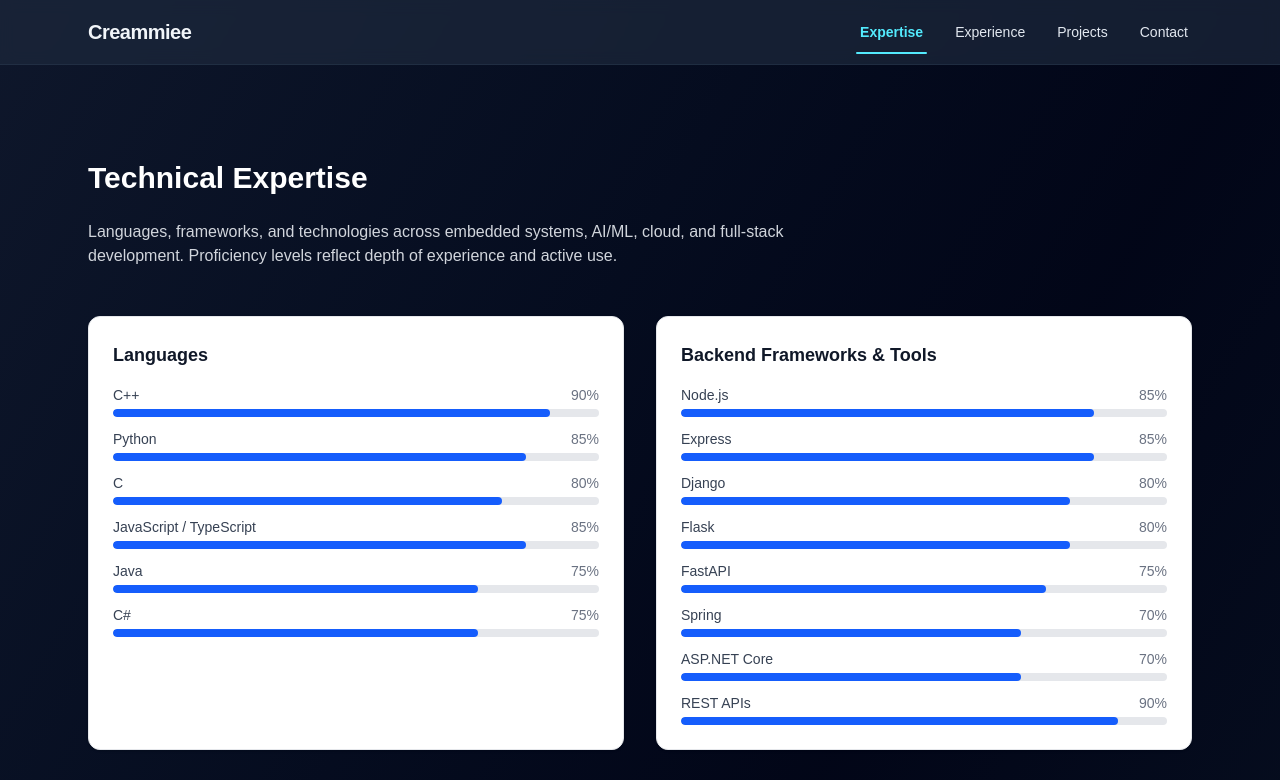
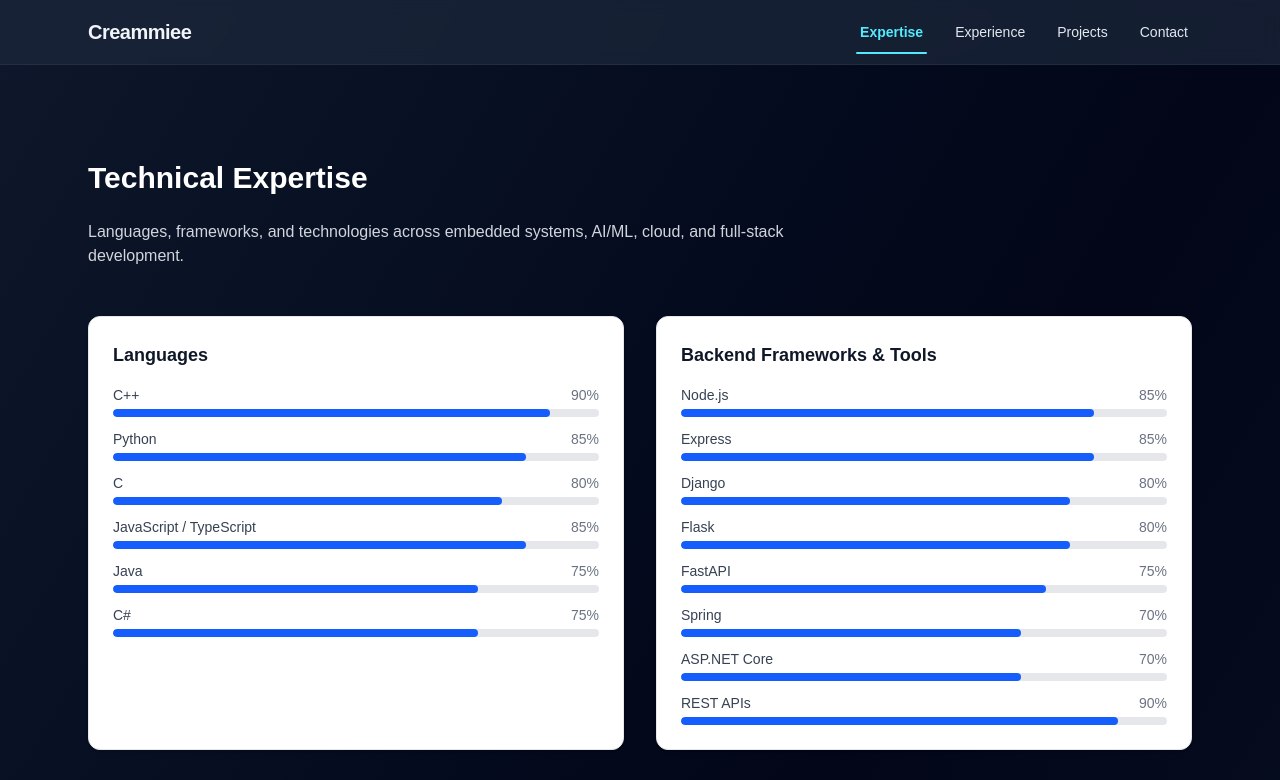
Before and after one commit to Creammiee/Portfolio, a Next.js app: page /expertise in a window 1280 px wide. Shown: the top 780 px of the page. Built offline with nearby package versions, Linux system fonts and the light colour scheme.

Commit message:
fix error variants

```diff
--- a/app/expertise/page.tsx
+++ b/app/expertise/page.tsx
@@ -18,7 +18,7 @@ const cardVariants = {
   visible: {
     opacity: 1,
     y: 0,
-    transition: { duration: 0.7, ease: "easeOut" },
+    transition: { duration: 0.7 }, // ✅ FIXED
   },
 };
 
@@ -26,7 +26,7 @@ const barVariants = {
   hidden: { width: 0 },
   visible: (level: number) => ({
     width: `${level * 100}%`,
-    transition: { duration: 0.9, ease: "easeOut" },
+    transition: { duration: 0.9 }, // ✅ FIXED
   }),
 };
 
@@ -127,7 +127,6 @@ const skillGroups = [
 export default function Expertise() {
   return (
     <section className="max-w-6xl mx-auto px-6 py-24">
-      {/* Title */}
       <motion.h2
         className="text-3xl font-bold mb-6 text-white"
         initial={{ opacity: 0, y: -20 }}
@@ -137,7 +136,6 @@ export default function Expertise() {
         Technical Expertise
       </motion.h2>
 
-      {/* Description */}
       <motion.p
         className="mb-12 max-w-3xl text-gray-300"
         initial={{ opacity: 0 }}
@@ -145,11 +143,9 @@ export default function Expertise() {
         transition={{ duration: 0.6, delay: 0.2 }}
       >
         Languages, frameworks, and technologies across embedded systems, AI/ML,
-        cloud, and full-stack development. Proficiency levels reflect depth of
-        experience and active use.
+        cloud, and full-stack development.
       </motion.p>
 
-      {/* Cards */}
       <motion.div
         className="grid md:grid-cols-2 gap-8"
         variants={containerVariants}
@@ -161,21 +157,9 @@ export default function Expertise() {
             key={group.title}
             variants={cardVariants}
             whileHover={{ y: -6 }}
-            className="
-              bg-white
-              text-gray-900
-              border
-              border-gray-200
-              rounded-xl
-              p-6
-              shadow-sm
-              hover:shadow-md
-              transition-shadow
-            "
+            className="bg-white text-gray-900 border border-gray-200 rounded-xl p-6 shadow-sm hover:shadow-md transition-shadow"
           >
-            <h3 className="text-lg font-semibold mb-4 text-gray-900">
-              {group.title}
-            </h3>
+            <h3 className="text-lg font-semibold mb-4">{group.title}</h3>
 
             <div className="space-y-3">
               {group.skills.map((skill) => (
--- a/app/page.tsx
+++ b/app/page.tsx
@@ -16,7 +16,7 @@ const item = {
   visible: {
     opacity: 1,
     y: 0,
-    transition: { duration: 0.8, ease: "easeOut" },
+    transition: { duration: 0.8 }, // ✅ FIXED (no ease string)
   },
 };
 
@@ -99,10 +99,7 @@ export default function Home() {
           </motion.div>
 
           {/* CTA */}
-          <motion.div
-            variants={item}
-            className="flex gap-4 mt-10"
-          >
+          <motion.div variants={item} className="flex gap-4 mt-10">
             <motion.a
               href="/projects"
               whileHover={{ scale: 1.05 }}
@@ -134,3 +131,4 @@ export default function Home() {
     </main>
   );
 }
+git
```
